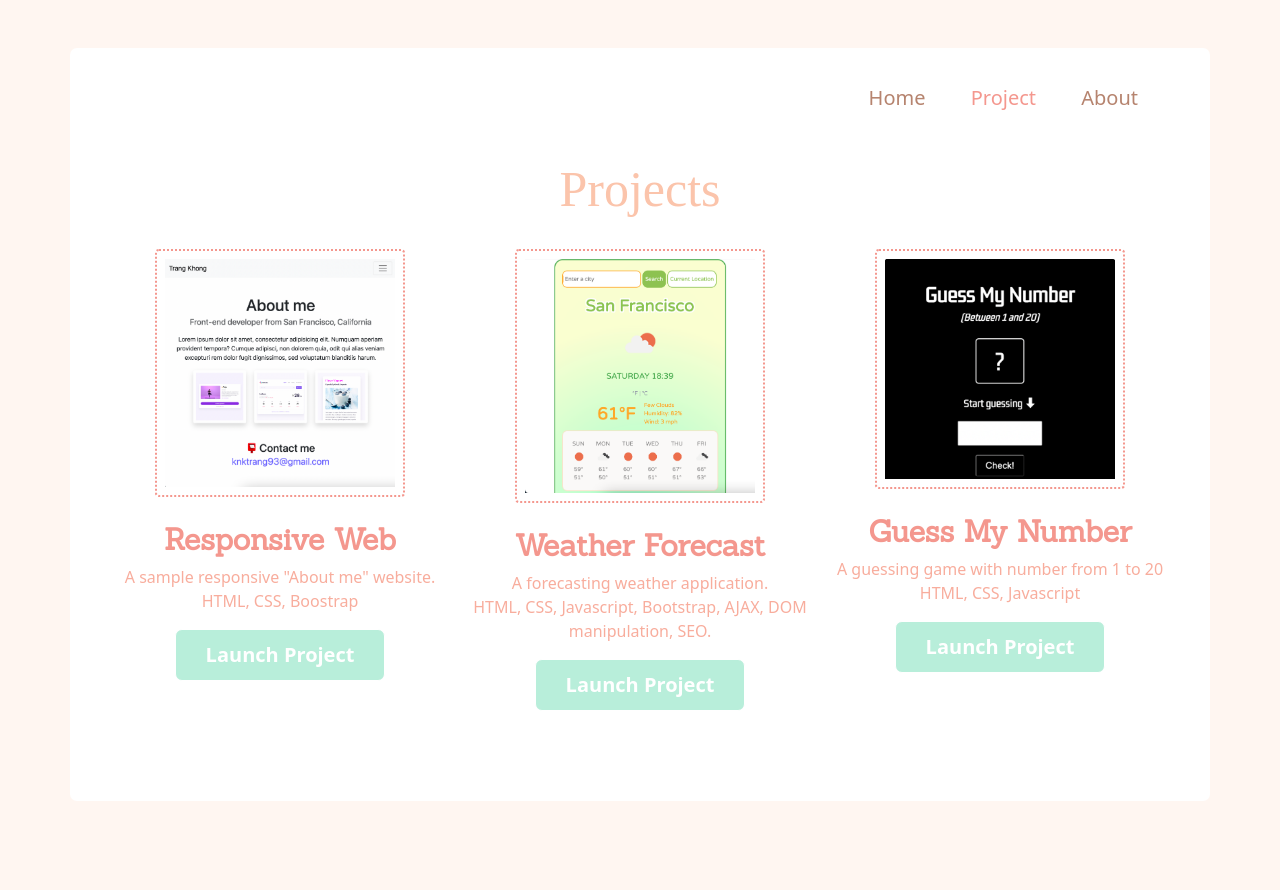
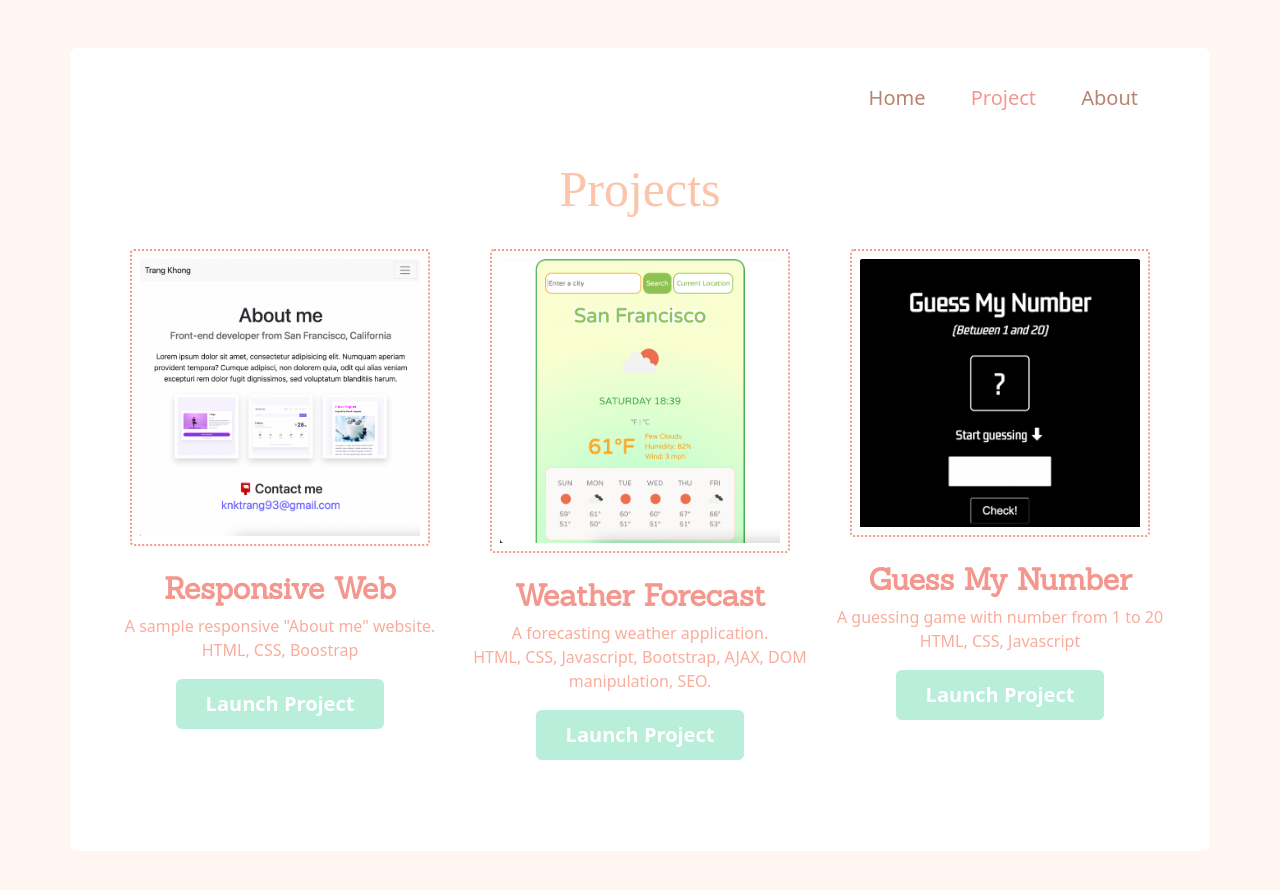
Before and after one commit to knktrang93/Porfolio-Project, a plain HTML site: page project.html in a window 1280 px wide. Before the commit the page ends 849 px from the top, so only its background shows below. Drawn offline with nearby package versions, Linux system fonts and the light colour scheme; a web font is replaced by a local one.

Commit message:
Update project.html

```diff
--- a/project.html
+++ b/project.html
@@ -54,7 +54,7 @@
             <img
               src="/images/responsive.png"
               alt="responsive website project"
-              width="250px"
+              width="300px"
               height="500px"
               class="img-fluid p-2 mb-4 rounded"
             />
@@ -73,7 +73,7 @@
             <img
               src="/images/weather.png"
               alt="weather project"
-              width="250px"
+              width="300px"
               height="500px"
               class="img-fluid p-2 mb-4 rounded"
             />
@@ -93,7 +93,7 @@
             <img
               src="/images/guess.png"
               alt="guess my number project"
-              width="250px"
+              width="300px"
               height="500px"
               class="img-fluid p-2 mb-4 rounded"
             />
```
